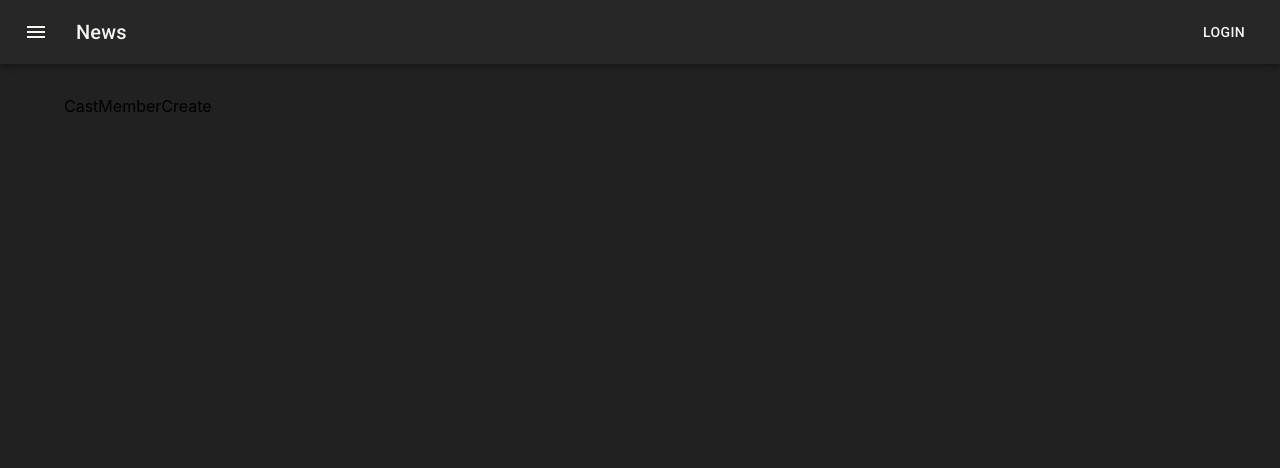
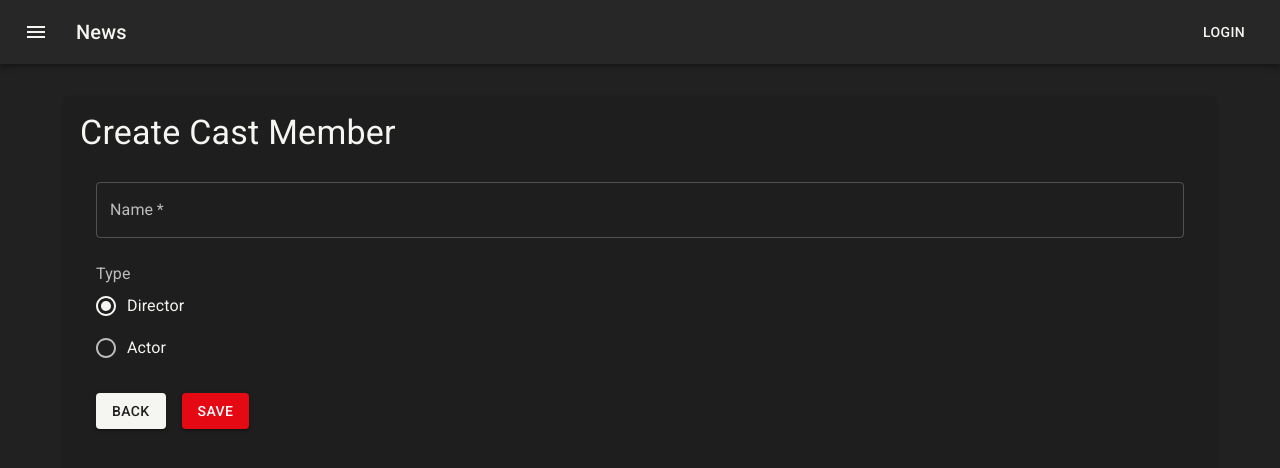
Before and after one commit to nosdeedson/codeflix, a React (Create React App) app: page /cast-members/create in a window 1280 px wide. Shown: the top 468 px of the page. Built offline with nearby package versions, Linux system fonts and the light colour scheme.

Commit message:
castmembers create

```diff
--- a/src/features/cast/CastMemberCreate.tsx
+++ b/src/features/cast/CastMemberCreate.tsx
@@ -1,7 +1,79 @@
-import React from 'react'
+import { Paper, Typography } from '@mui/material';
+import { Box } from '@mui/system';
+import { useSnackbar } from 'notistack';
+import { useEffect, useState } from 'react';
+import { CastMember } from '../../types/CastMember';
+import { useCreateCastMembersMutation } from './castMembersSlice';
+import { CastMembersForm } from './components/CastMembersForm';
 
 export const CastMemberCreate = () =>  {
+  const {enqueueSnackbar} = useSnackbar();
+  const [createCastMember, status] = useCreateCastMembersMutation();
+  const [isDisabled, setIsDisabled] = useState();
+  const [castMemberState, setCastMemberState] = useState<CastMember>({
+    id: "",
+    name: "",
+    type: 0,
+    created_at: "",
+    updated_at: "",
+    deleted_at: null
+  });
+
+  async function handleSubmit(e: React.FormEvent<HTMLFormElement>){
+    e.preventDefault();
+    console.log(castMemberState);
+    await createCastMember(castMemberState);
+    setCastMemberState({
+    id: "",
+    name: "",
+    type: 0,
+    created_at: "",
+    updated_at: "",
+    deleted_at: null
+  });
+  }
+
+  const handleChange = (e: React.ChangeEvent<HTMLInputElement>) => {
+    console.log(e.target.value);
+    const {name, value} = e.target;
+    setCastMemberState({...castMemberState, [name]: value});
+  };
+
+  const handleTypeChange = (e: React.ChangeEvent<HTMLInputElement>) => {
+    console.log(e.target.value);
+    const {name, value} = e.target;
+    const type = parseInt(value);
+    setCastMemberState({...castMemberState, [name]: type});
+  };
+
+  useEffect(() => {
+    if (status.isSuccess) {
+      enqueueSnackbar('Cast Member created successfully', {variant: 'success'});
+    }
+    if (status.isError) {
+      enqueueSnackbar('Error creating Cast Member', {variant: 'error'});
+    }
+  }, [status, enqueueSnackbar]);
+
   return (
-    <div>CastMemberCreate</div>
+    <Box>
+      <Paper>
+        <Box p={2}>
+          <Box mb={2}>
+            <Typography variant="h4" gutterBottom>
+              Create Cast Member
+            </Typography>
+            <CastMembersForm
+              castMember={castMemberState}
+              isdisabled={isDisabled}
+              isLoading={status.isLoading}
+              handleSubmit={handleSubmit}
+              handleChange={handleChange}
+              handleTypeChange={handleTypeChange}
+            />
+          </Box>
+        </Box>
+      </Paper>
+    </Box>
   )
 }
--- a/src/features/cast/castMembersSlice.ts
+++ b/src/features/cast/castMembersSlice.ts
@@ -1,7 +1,5 @@
-import { create } from "@mui/material/styles/createTransitions";
 import { createSlice } from "@reduxjs/toolkit";
-import { RootState } from "../../app/store";
-import { CastMember, CastMemberParams , Result, Results } from "../../types/CastMember";
+import { CastMember, CastMemberParams, Result, Results } from "../../types/CastMember";
 import { apiSlice } from "../api/apiSlice";
 
 
@@ -15,6 +13,7 @@ const castMember: CastMember = {
     type: 0,
     updated_at: ""
 }
+
 
 const castMembers: CastMember[] = [
     castMember,
--- a/src/features/cast/components/CastMembersForm.tsx
+++ b/src/features/cast/components/CastMembersForm.tsx
@@ -1,4 +1,4 @@
-import { Box, Button, FormControl, FormControlLabel, FormGroup, Grid, Switch, TextField } from '@mui/material';
+import { Box, Button, FormControl, FormControlLabel, FormGroup, FormLabel, Grid, Radio, RadioGroup, Switch, TextField } from '@mui/material';
 import React from 'react';
 import { Link } from 'react-router-dom';
 import { CastMember } from '../../../types/CastMember';
@@ -10,7 +10,7 @@ type Props = {
     isLoading?: boolean;
     handleSubmit: (e: React.FormEvent<HTMLFormElement>) => void;
     handleChange: (e: React.ChangeEvent<HTMLInputElement>) => void;
-    handleToggle: (e: React.ChangeEvent<HTMLInputElement>) => void;
+    handleTypeChange: (e: React.ChangeEvent<HTMLInputElement>) => void;
 }
 
 export function CastMembersForm({
@@ -19,7 +19,7 @@ export function CastMembersForm({
     isLoading,
     handleSubmit,
     handleChange,
-    handleToggle
+    handleTypeChange
 
 }: Props) {
     return (
@@ -40,15 +40,17 @@ export function CastMembersForm({
                     </Grid>
 
                     <Grid item xs={12}>
-                        <FormControl fullWidth>
-                            <TextField
-                                required
-                                name='description'
-                                label='Description'
-                                value={castMember?.type}
-                                disabled={isdisabled}
-                                onChange={handleChange}
-                            />
+                        <FormControl>
+                            <FormLabel id="demo-radio-buttons-group-label">Type</FormLabel>
+                            <RadioGroup
+                                aria-labelledby="demo-radio-buttons-group-label"
+                                defaultValue={1}
+                                name="type"
+                                onChange={handleTypeChange}
+                            >
+                                <FormControlLabel value={1} control={<Radio />} label="Director" />
+                                <FormControlLabel value={2} control={<Radio />} label="Actor" />
+                            </RadioGroup>
                         </FormControl>
                     </Grid>
 
--- a/src/features/categories/CategoryCreate.tsx
+++ b/src/features/categories/CategoryCreate.tsx
@@ -1,8 +1,7 @@
 import { Box, Paper, Typography } from '@mui/material';
 import { useSnackbar } from 'notistack';
 import React, { useEffect, useState } from 'react';
-import { useAppDispatch } from '../../app/hooks';
-import { Category, createCategory, useCreateCategoryMutation } from './categorySlice';
+import { Category, useCreateCategoryMutation } from './categorySlice';
 import { CategoryForm } from './components/CategoryForm';
 
 export const CategoryCreate: any = () => {
```
